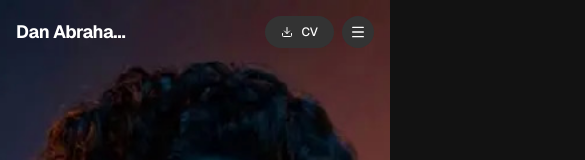
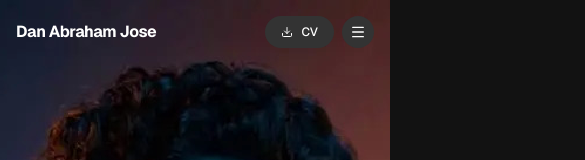
Before and after one commit to dan-jose2006/portfolio-website, a Next.js app: page / in a window 390 px wide. Shown: the top 160 px of the page, 585 px wide, since content can reach past the window. Built offline with nearby package versions, Linux system fonts and the light colour scheme.

Commit message:
fix(mobile): resolve viewport overflow and hero canvas width sizing on mobile devices

```diff
--- a/src/app/globals.css
+++ b/src/app/globals.css
@@ -12,11 +12,14 @@
   --font-mono: var(--font-geist-mono);
 }
 
+html,
 body {
   background: var(--background);
   color: var(--foreground);
   font-family: var(--font-sans), Arial, Helvetica, sans-serif;
   overflow-x: hidden;
+  width: 100%;
+  max-width: 100vw;
   scroll-behavior: smooth;
 }
 
--- a/src/app/layout.tsx
+++ b/src/app/layout.tsx
@@ -66,10 +66,10 @@ export default function RootLayout({
           dangerouslySetInnerHTML={{ __html: JSON.stringify(jsonLd) }}
         />
       </head>
-      <body className="min-h-full flex flex-col relative bg-[#121212]">
+      <body className="min-h-full w-full max-w-full overflow-x-hidden flex flex-col relative bg-[#121212]">
         <PerformanceProvider>
           <Starfield />
-          <div className="relative z-10 flex flex-col flex-grow">
+          <div className="relative z-10 flex flex-col flex-grow w-full max-w-full overflow-x-hidden">
             {children}
           </div>
           <Analytics />
--- a/src/app/page.tsx
+++ b/src/app/page.tsx
@@ -21,12 +21,12 @@ export default function Home() {
   const [certError, setCertError] = useState(false);
 
   return (
-    <main className="bg-transparent min-h-screen selection:bg-emerald-400 selection:text-[#121212]">
+    <main className="bg-transparent min-h-screen w-full max-w-full overflow-x-hidden selection:bg-emerald-400 selection:text-[#121212]">
       {/* Top Navigation */}
       <Navbar />
 
       {/* Scroll-Linked Animation Section */}
-      <section className="relative w-full">
+      <section className="relative w-full overflow-hidden">
         <ScrollyCanvas />
         <Overlay />
       </section>
--- a/src/components/Certifications.tsx
+++ b/src/components/Certifications.tsx
@@ -66,7 +66,7 @@ export default function Certifications({ onShowCertificate }: CertificationsProp
   const isLowEnd = tier === "low";
 
   return (
-    <section id="certifications" className="relative z-20 bg-transparent py-16 md:py-24 px-6 md:px-12 lg:px-24">
+    <section id="certifications" className="relative z-20 bg-transparent py-16 md:py-24 px-6 md:px-12 lg:px-24 overflow-hidden">
       {/* Background ambient glow */}
       <div className="absolute top-1/2 left-1/2 -translate-x-1/2 -translate-y-1/2 w-[700px] h-[700px] bg-emerald-950/15 blur-[160px] rounded-full pointer-events-none" />
 
--- a/src/components/Contact.tsx
+++ b/src/components/Contact.tsx
@@ -74,7 +74,7 @@ export default function Contact() {
   };
 
   return (
-    <section id="contact" className="relative z-20 bg-transparent pt-16 pb-16 md:pt-32 md:pb-24 px-6 md:px-12 lg:px-24 border-t border-white/5">
+    <section id="contact" className="relative z-20 bg-transparent pt-16 pb-16 md:pt-32 md:pb-24 px-6 md:px-12 lg:px-24 border-t border-white/5 overflow-hidden">
       <div className="max-w-7xl mx-auto flex flex-col md:flex-row justify-between items-center gap-16">
 
         <motion.div
--- a/src/components/Education.tsx
+++ b/src/components/Education.tsx
@@ -72,7 +72,7 @@ export default function Education() {
   };
 
   return (
-    <section id="education" className="relative z-20 bg-transparent py-16 px-6 md:px-12 lg:px-24">
+    <section id="education" className="relative z-20 bg-transparent py-16 px-6 md:px-12 lg:px-24 overflow-hidden">
       <div className="max-w-4xl mx-auto">
 
         <motion.div
--- a/src/components/Experience.tsx
+++ b/src/components/Experience.tsx
@@ -13,7 +13,7 @@ export default function Experience({ onShowCertificate }: ExperienceProps) {
   const isLowEnd = tier === "low";
 
   return (
-    <section id="experience" className="relative z-20 bg-transparent pt-16 md:pt-32 pb-16 px-6 md:px-12 lg:px-24">
+    <section id="experience" className="relative z-20 bg-transparent pt-16 md:pt-32 pb-16 px-6 md:px-12 lg:px-24 overflow-hidden">
       <div className="max-w-7xl mx-auto flex flex-col md:flex-row gap-12 md:gap-16 items-start">
 
         <motion.div
--- a/src/components/Navbar.tsx
+++ b/src/components/Navbar.tsx
@@ -27,7 +27,7 @@ export default function Navbar() {
           initial={{ opacity: 0, x: -20 }}
           animate={{ opacity: 1, x: 0 }}
           transition={{ duration: 0.8, ease: "easeOut" }}
-          className={`text-white font-bold text-lg md:text-xl tracking-tight pointer-events-auto truncate max-w-[120px] sm:max-w-none ${isLowEnd ? '' : 'drop-shadow-md'}`}
+          className={`text-white font-bold text-base sm:text-lg md:text-xl tracking-tight pointer-events-auto whitespace-nowrap ${isLowEnd ? '' : 'drop-shadow-md'}`}
         >
           Dan Abraham Jose
         </motion.div>
--- a/src/components/Projects.tsx
+++ b/src/components/Projects.tsx
@@ -108,7 +108,7 @@ export default function Projects() {
   const currentProjects = activeTab === "featured" ? PROJECTS : ORIGINAL_PROJECTS;
 
   return (
-    <section className="relative z-20 bg-transparent py-16 md:py-32 px-6 md:px-12 lg:px-24">
+    <section className="relative z-20 bg-transparent py-16 md:py-32 px-6 md:px-12 lg:px-24 overflow-hidden">
       {/* Background ambient glow */}
       <div className="absolute top-1/2 left-1/2 -translate-x-1/2 -translate-y-1/2 w-[800px] h-[800px] bg-emerald-950/10 blur-[150px] rounded-full pointer-events-none" />
 
--- a/src/components/ScrollyCanvas.tsx
+++ b/src/components/ScrollyCanvas.tsx
@@ -136,10 +136,8 @@ export default function ScrollyCanvas() {
     const handleResize = () => {
       if (canvasRef.current) {
         const isMobile = window.innerWidth < 768;
-        // On mobile, aggressively downscale the internal rendering resolution.
-        // A DPR of 0.75 renders internally smaller and lets CSS scale it up.
-        // This stops the mobile GPU from choking on massive texture uploads.
-        const maxDpr = isMobile ? 0.75 : 2.5;
+        // On mobile, render at DPR 1.0 to avoid mobile GPU memory stalls while preserving crispness
+        const maxDpr = isMobile ? 1.0 : 2.0;
         const dpr = Math.min(window.devicePixelRatio || 1, maxDpr);
 
         canvasRef.current.width = window.innerWidth * dpr;
@@ -160,7 +158,7 @@ export default function ScrollyCanvas() {
 
   return (
     <div ref={containerRef} className="relative h-[500vh] w-full bg-[#121212]">
-      <div className="sticky top-0 h-screen w-full overflow-hidden">
+      <div className="sticky top-0 h-screen w-full overflow-hidden flex items-center justify-center">
         <AnimatePresence>
           {imagesLoaded < FRAME_COUNT && (
             <motion.div
@@ -183,7 +181,8 @@ export default function ScrollyCanvas() {
         </AnimatePresence>
         <canvas
           ref={canvasRef}
-          className="block h-full w-full"
+          className="block w-full h-full object-cover"
+          style={{ width: "100%", height: "100%" }}
         />
       </div>
     </div>
--- a/src/components/Skills.tsx
+++ b/src/components/Skills.tsx
@@ -17,7 +17,7 @@ export default function Skills() {
   const isLowEnd = tier === "low";
 
   return (
-    <section id="skills" className="relative z-20 bg-transparent pt-16 pb-16 md:pt-24 md:pb-32 px-6 md:px-12 lg:px-24">
+    <section id="skills" className="relative z-20 bg-transparent pt-16 pb-16 md:pt-24 md:pb-32 px-6 md:px-12 lg:px-24 overflow-hidden">
       <div className="max-w-7xl mx-auto">
         <motion.div
           initial={{ opacity: 0, y: 50 }}
```
